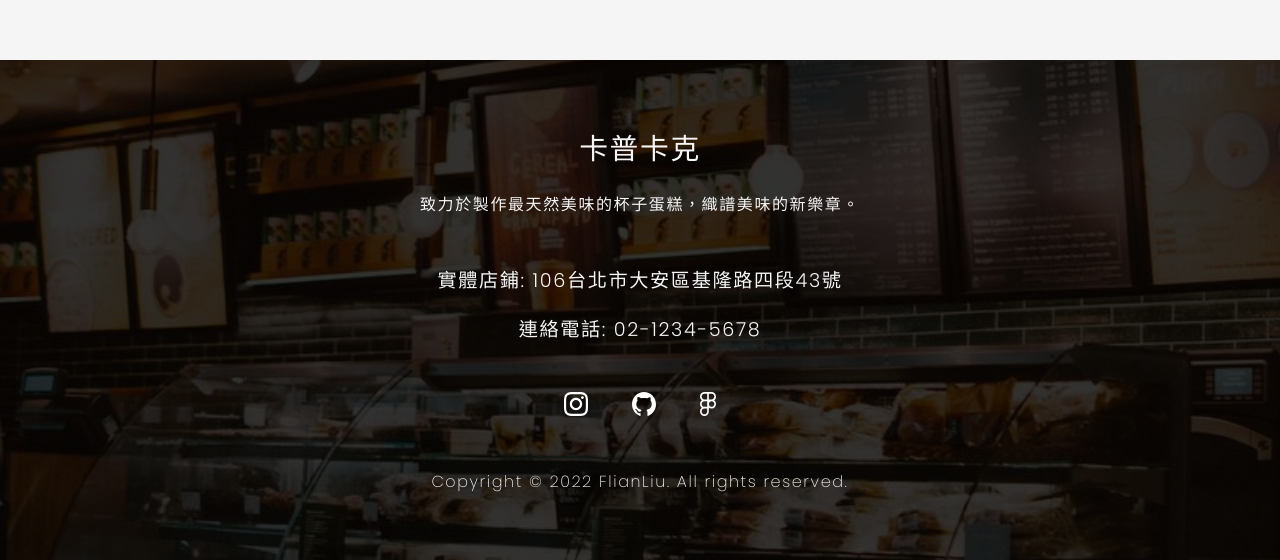
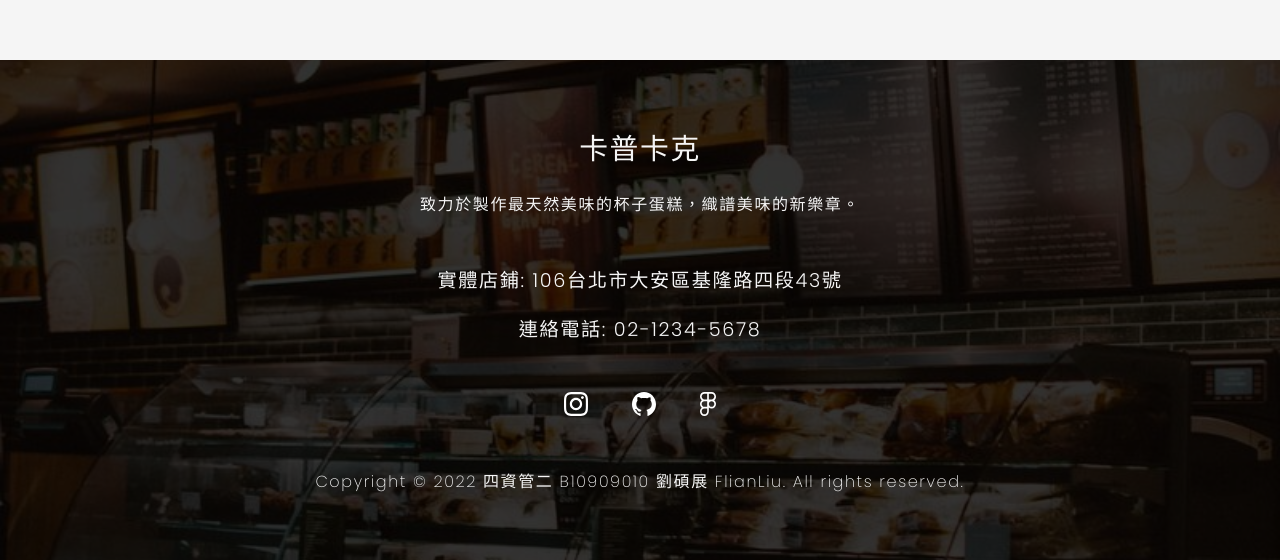
Before and after one commit to FlianLiu/cupcake, a plain HTML site: page index.html in a window 1280 px wide. Shown: the part 3460-4020 px from the top of the page. Drawn offline with Linux system fonts and the light colour scheme.

Commit message:
copyright v.6
copyright content reset.

```diff
--- a/index.html
+++ b/index.html
@@ -270,7 +270,7 @@
           <img src="./images/icons/figma-white.svg" alt="figma">
         </a>
       </div>
-      <h6 class="copyright">Copyright © 2022 FlianLiu. All rights reserved.</h6>
+      <h6 class="copyright">Copyright © 2022 四資管二 B10909010 劉碩展 FlianLiu. All rights reserved.</h6>
     </div>
   </footer>
   <script src="./js/basic.js"></script>
```
Also changed, not shown: html/aboutUs.html (+1 -1 lines), html/latestProducts.html (+1 -1 lines), html/products.html (+1 -1 lines).
